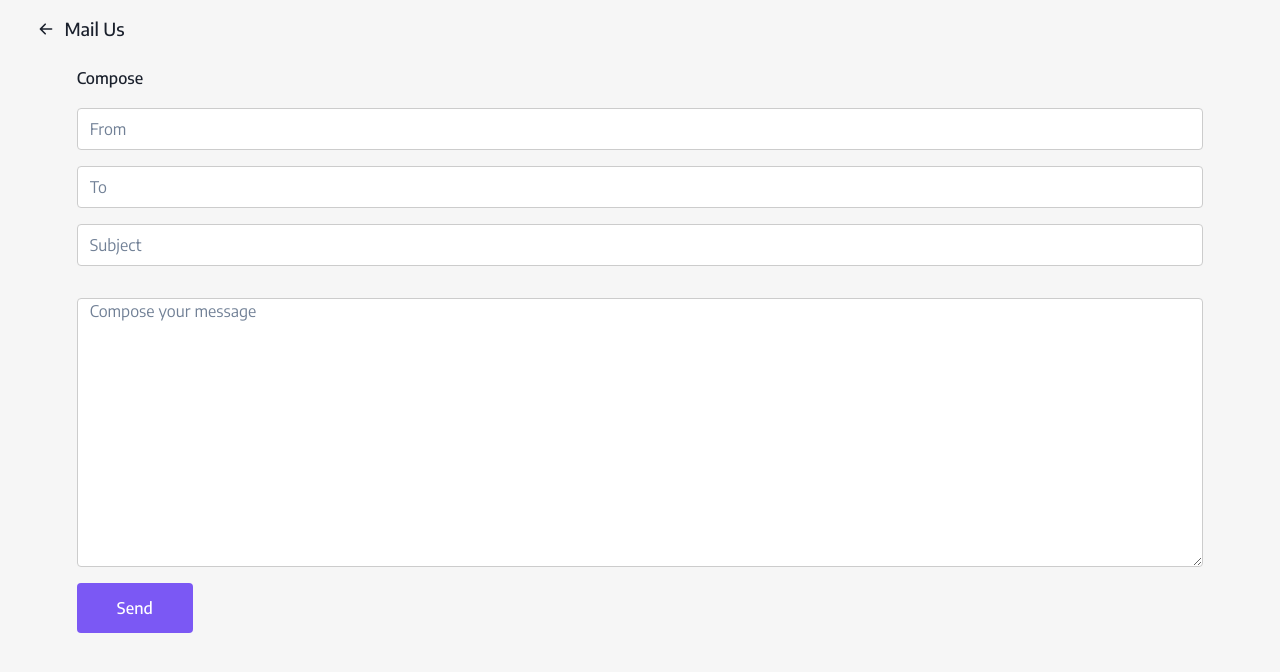
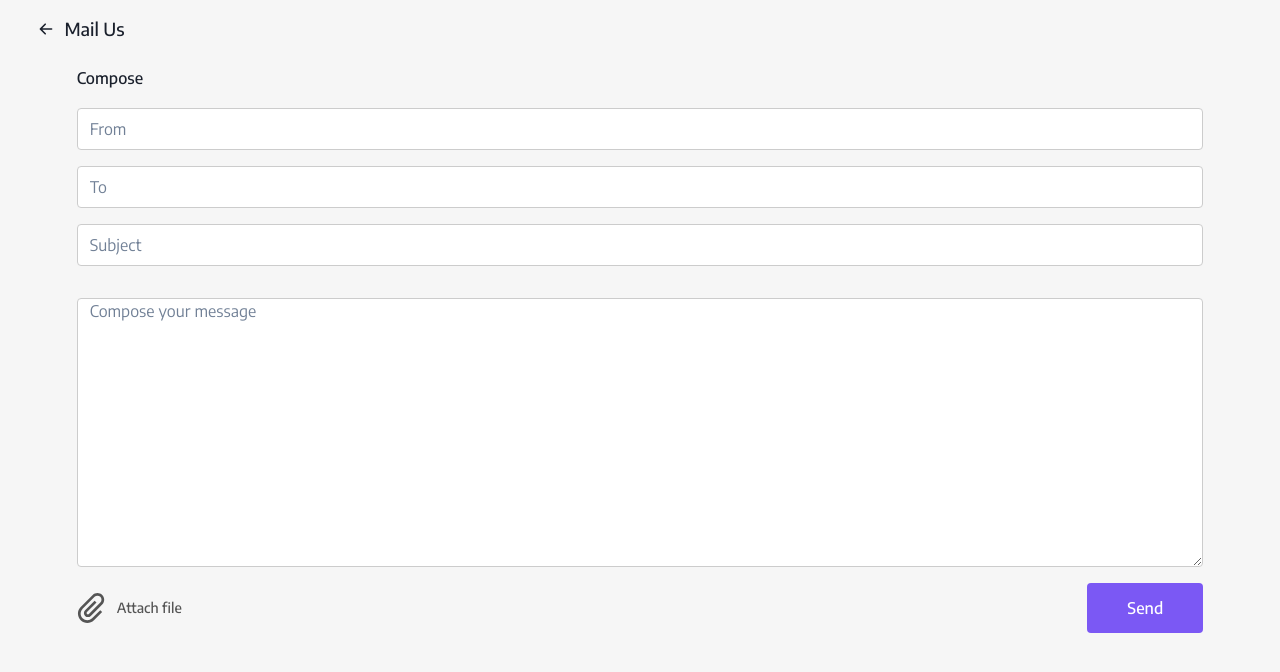
Before and after one commit to KlosaNow/klosanow-frontend, a React (Vite) app: page /help/mail in a window 1280 px wide. Shown: the top 672 px of the page. Built offline with nearby package versions, Linux system fonts and the light colour scheme.

Commit message:
Add file input and button

```diff
--- a/src/components/Mail.tsx
+++ b/src/components/Mail.tsx
@@ -1,4 +1,5 @@
 import Heading from "./Heading";
+import { ImAttachment } from "react-icons/im";
 
 const MailUs = () => (
   <section className="mail-container">
@@ -12,7 +13,11 @@ const MailUs = () => (
         <input type="text" placeholder="Subject" />
         <textarea name="message" placeholder="Compose your message" id="" cols={30} rows={30}></textarea>
 
-        <div>
+        <div className="file-btn-flex">
+          <button className="file-btn p">
+            <ImAttachment /> Attach file
+          </button>
+          <input type="file" />
           <button type="submit" className="btn heading3">Send</button>
         </div>
       </form>
--- a/src/styles/help.scss
+++ b/src/styles/help.scss
@@ -35,7 +35,7 @@
     .mail-us {
       @include flex(column, stretch, flex-start, 16px);
 
-      input,
+      input[type="text"],
       textarea {
         padding-left: 12px;
         height: 42px;
@@ -46,6 +46,24 @@
       textarea {
         height: 269px;
         margin-top: 16px;
+      }
+
+      .file-btn-flex {
+        @include flex(row, center, space-between, 0);
+
+        .file-btn {
+          font-weight: 500;
+          @include flex(row, center, flex-start, 10px);
+          color: #555555;
+
+          svg {
+            font-size: 30px;
+          }
+        }
+
+        input[type="file"] {
+          display: none;
+        }
       }
     }
   }
```
